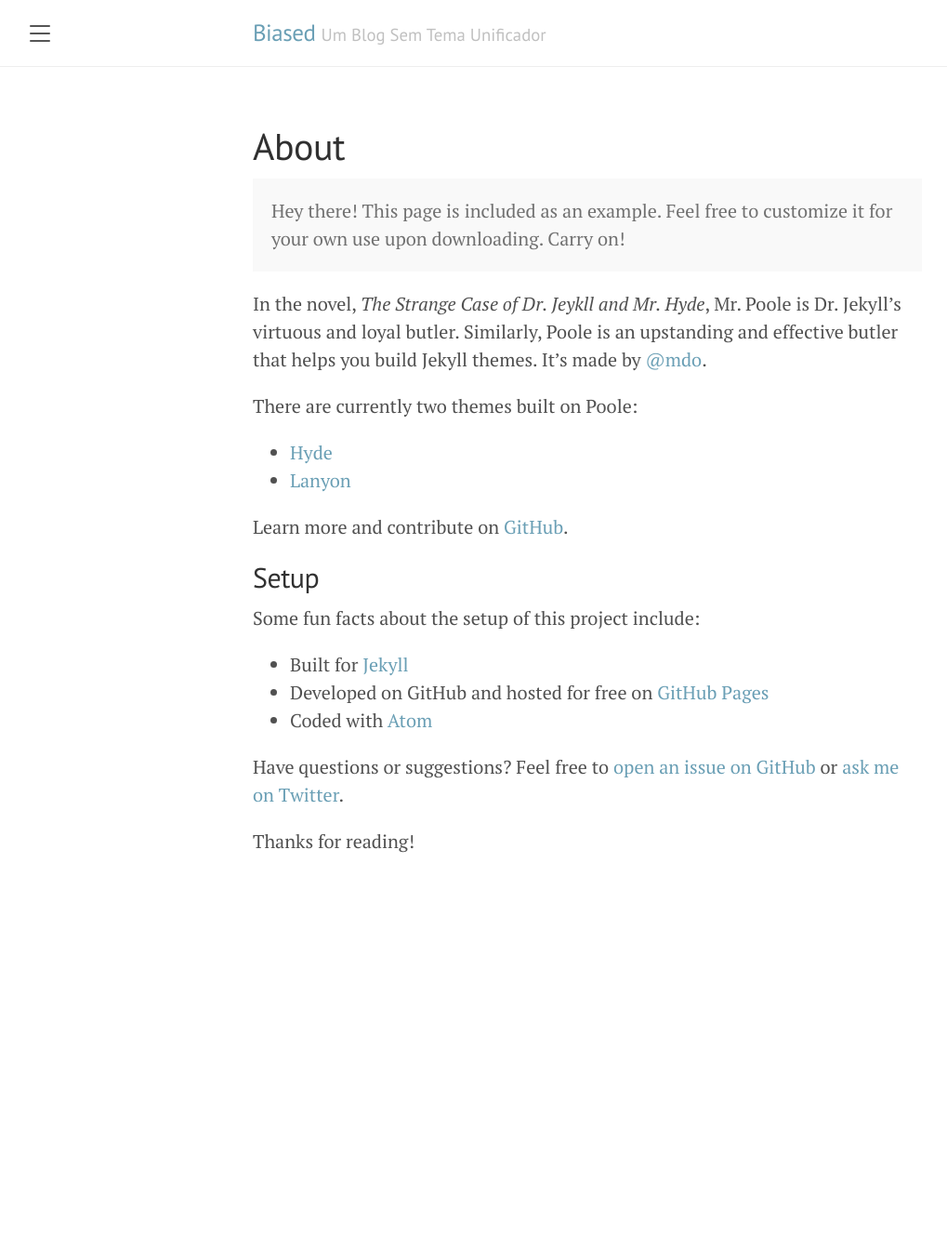
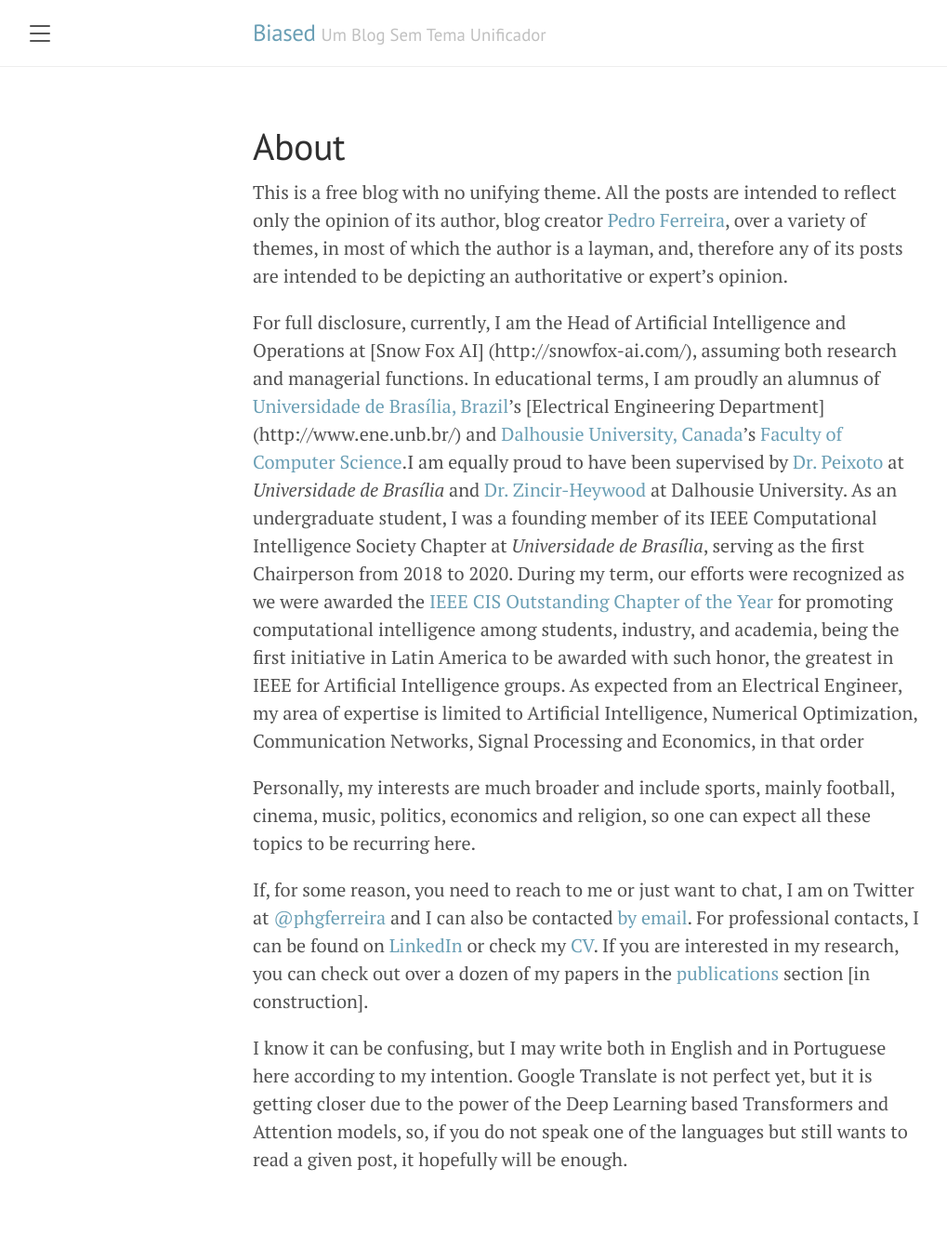
Before and after one commit to ferreirapedroh/ferreirapedroh.github.io, a Jekyll site: the page built from about.md, in a window 1280 px wide. Shown: the whole page at 93% size, without its empty margins (8-1027 px from the left). Built offline with Jekyll 4.4.1, drawn with Linux system fonts in a browser that asks for light colours; before the commit the page ends 1000 px from its top, so only the background shows below that.

Commit message:
Adding the fix for images and filling the about page

```diff
--- a/about.md
+++ b/about.md
@@ -3,27 +3,12 @@ layout: page
 title: About
 ---
 
-<p class="message">
-  Hey there! This page is included as an example. Feel free to customize it for your own use upon downloading. Carry on!
-</p>
+This is a free blog with no unifying theme. All the posts are intended to reflect only the opinion of its author, blog creator [Pedro Ferreira](https://twitter.com/phgferreira), over a variety of themes, in most of which the author is a layman, and, therefore any of its posts are intended to be depicting an authoritative or expert's opinion.
 
-In the novel, *The Strange Case of Dr. Jeykll and Mr. Hyde*, Mr. Poole is Dr. Jekyll's virtuous and loyal butler. Similarly, Poole is an upstanding and effective butler that helps you build Jekyll themes. It's made by [@mdo](https://twitter.com/mdo).
+For full disclosure, currently, I am the Head of Artificial Intelligence and Operations at [Snow Fox AI] (http://snowfox-ai.com/), assuming both research and managerial functions. In educational terms, I am proudly an alumnus of [Universidade de Brasília, Brazil](https://www.unb.br/)'s [Electrical Engineering Department] (http://www.ene.unb.br/) and [Dalhousie University, Canada](https://www.dal.ca/)'s [Faculty of Computer Science](https://www.dal.ca/faculty/computerscience.html).I am equally proud to have been supervised by [Dr. Peixoto](http://www2.ene.unb.br/eduardop/) at _Universidade de Brasília_ and [Dr. Zincir-Heywood](https://web.cs.dal.ca/~zincir/) at Dalhousie University. As an undergraduate student, I was a founding member of its IEEE Computational Intelligence Society Chapter at _Universidade de Brasília_, serving as the first Chairperson from 2018 to 2020. During my term, our efforts were recognized as we were awarded the [IEEE CIS Outstanding Chapter of the Year](/files/Outstanding_Chapter.pdf) for promoting computational intelligence among students, industry, and academia, being the first initiative in Latin America to be awarded with such honor, the greatest in IEEE for Artificial Intelligence groups. As expected from an Electrical Engineer, my area of expertise is limited to Artificial Intelligence, Numerical Optimization, Communication Networks, Signal Processing and Economics, in that order
 
-There are currently two themes built on Poole:
+Personally, my interests are much broader and include sports, mainly football, cinema, music, politics, economics and religion, so one can expect all these topics to be recurring here.
 
-* [Hyde](http://hyde.getpoole.com)
-* [Lanyon](http://lanyon.getpoole.com)
+If, for some reason, you need to reach to me or just want to chat, I am on Twitter at [@phgferreira](https://twitter.com/phgferreira) and I can also be contacted [by email](mailto:pedroferreira@ieee.org). For professional contacts, I can be found on [LinkedIn](https://www.linkedin.com/in/pedro-ferreira-740144115/) or check my [CV](/files/Resume_Pedro.pdf). If you are interested in my research, you can check out over a dozen of my papers in the [publications](/publications) section [in construction].
 
-Learn more and contribute on [GitHub](https://github.com/poole).
-
-## Setup
-
-Some fun facts about the setup of this project include:
-
-* Built for [Jekyll](https://jekyllrb.com)
-* Developed on GitHub and hosted for free on [GitHub Pages](https://pages.github.com)
-* Coded with [Atom](https://atom.io)
-
-Have questions or suggestions? Feel free to [open an issue on GitHub](https://github.com/poole/issues/new) or [ask me on Twitter](https://twitter.com/mdo).
-
-Thanks for reading!
+I know it can be confusing, but I may write both in English and in Portuguese here according to my intention. Google Translate is not perfect yet, but it is getting closer due to the power of the Deep Learning based Transformers and Attention models, so, if you do not speak one of the languages but still wants to read a given post, it hopefully will be enough.
```
Also changed, not shown: _posts/2020-03-10-corredores.md (+1 -1 lines), _posts/2020-08-20-muda-unb.md (+1 -1 lines), 1 other file.
